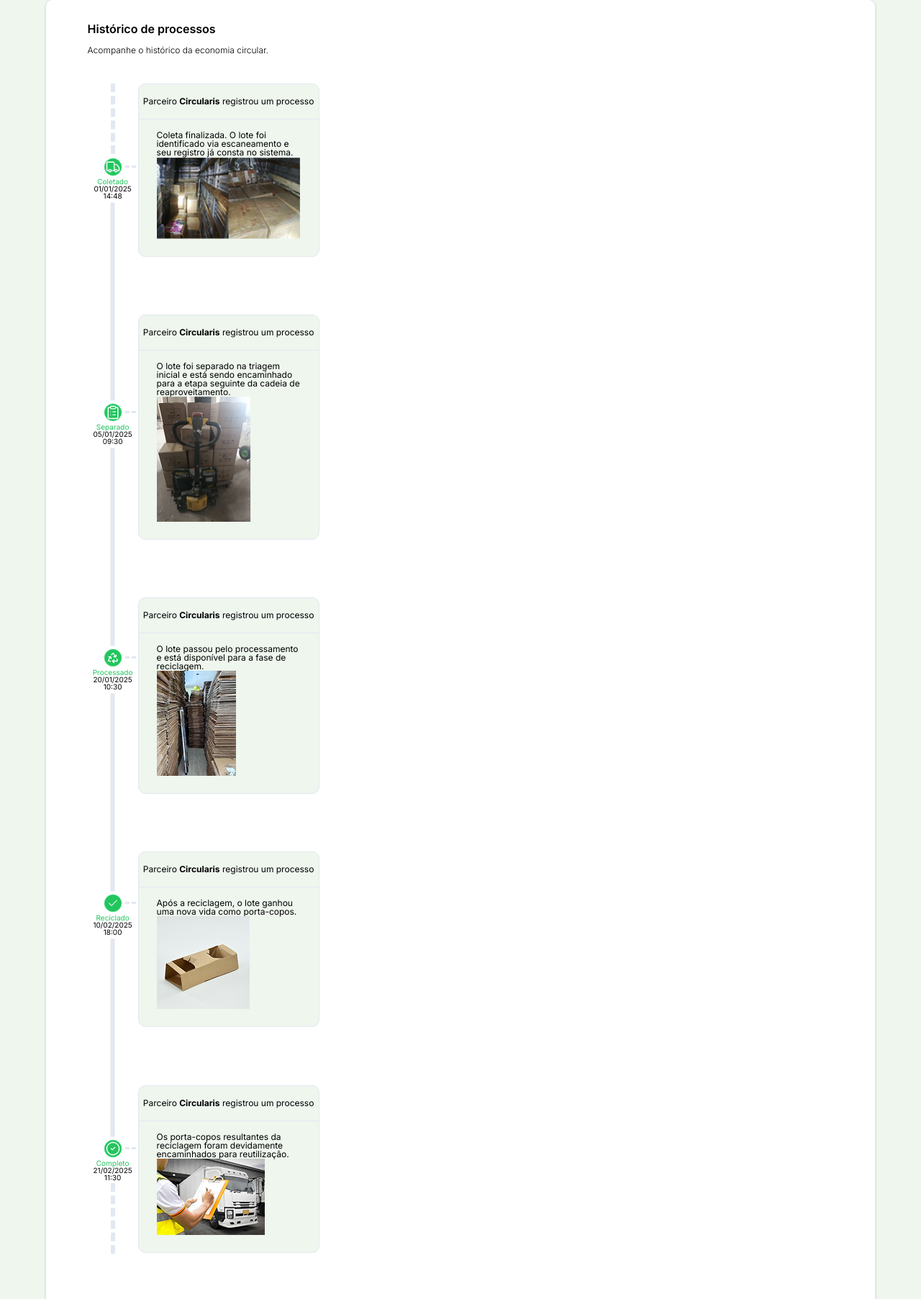
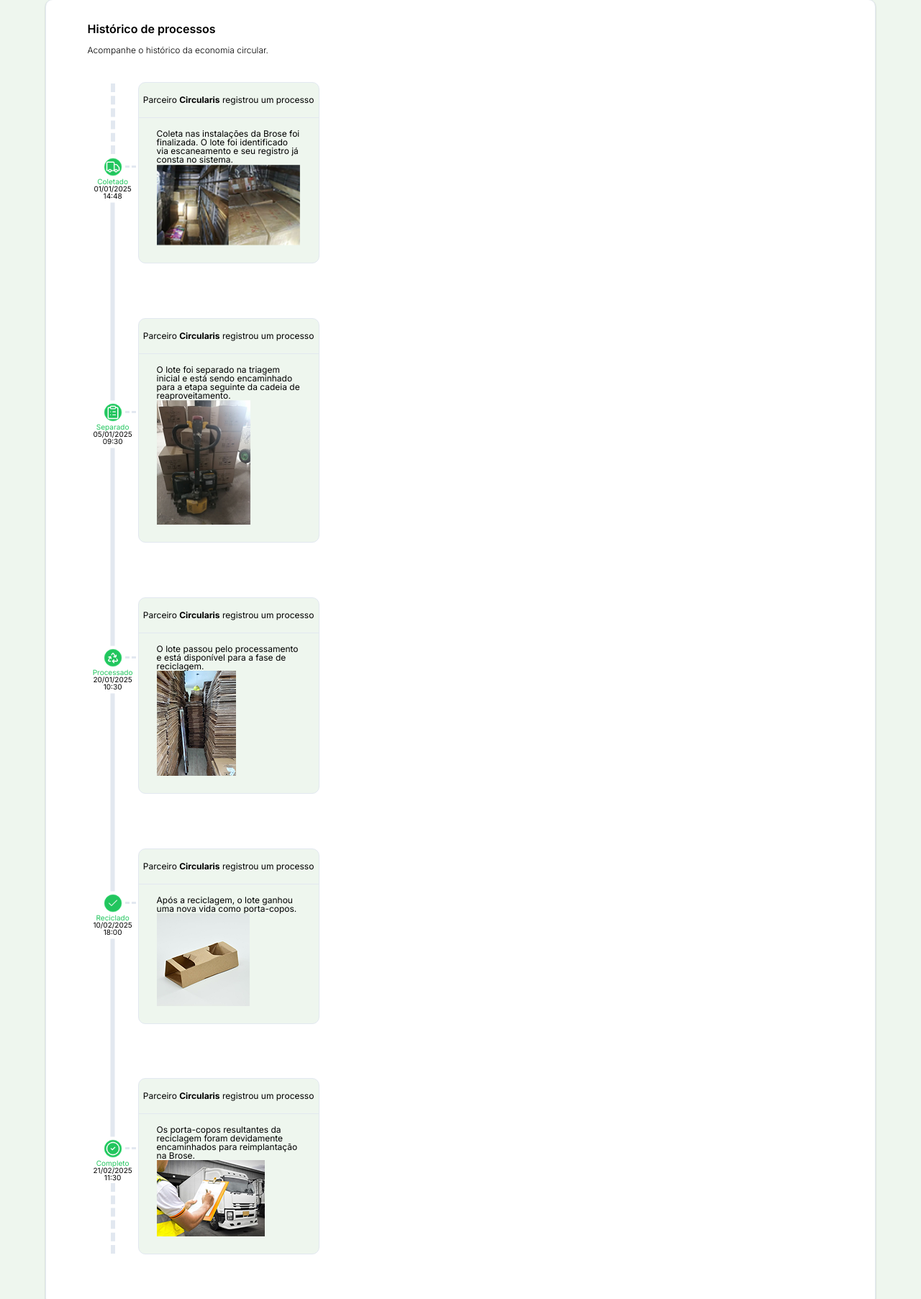
Before and after one commit to VictorEzaki/page_user_ciclobox, a plain HTML site: page index.html in a window 1280 px wide. Shown: the part 241-2046 px from the top of the page at 72% size. Drawn offline with Linux system fonts and the light colour scheme.

Commit message:
fix: Correções no texto para se adequar melhor ao tema

```diff
--- a/index.html
+++ b/index.html
@@ -68,7 +68,7 @@
                             <span class="card-title">Parceiro&nbsp;<span class="bold">Circularis</span>&nbsp;registrou um
                                 processo</span>
                             <div class="card-content">
-                                <span>Coleta finalizada. O lote foi identificado via escaneamento e seu registro já consta
+                                <span>Coleta nas instalações da Brose foi finalizada. O lote foi identificado via escaneamento e seu registro já consta
                                     no sistema.</span>
                                 <img src="src/assets/img_box_1.png" alt="" id="img-1">
                             </div>
@@ -105,7 +105,7 @@
                                 processo</span>
                             <div class="card-content">
                                 <span>Os porta-copos resultantes da reciclagem foram devidamente encaminhados para
-                                    reutilização.</span>
+                                    reimplantação na Brose.</span>
                                 <img src="src/assets/imx_box_5.png" alt="" id="img-5">
                             </div>
                         </div>
```
